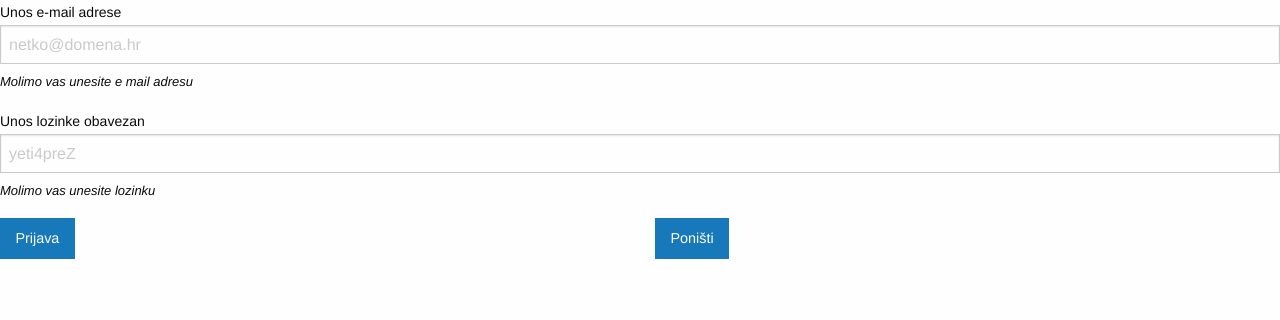
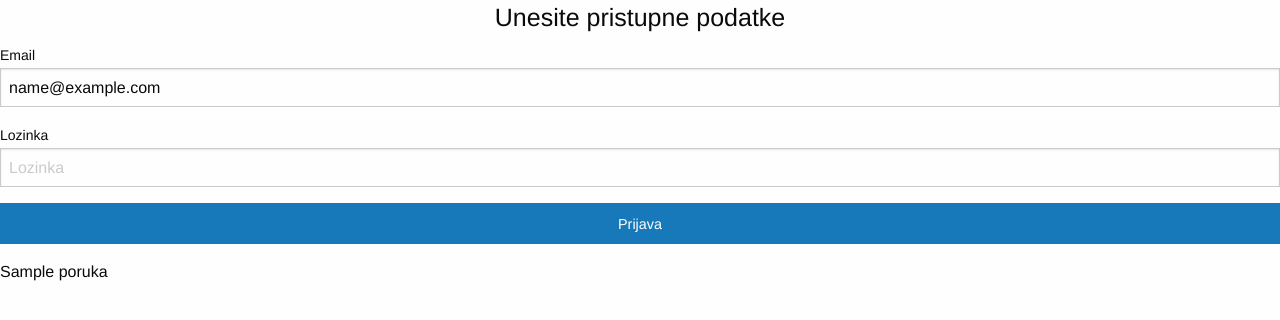
Before and after one commit to Sambarone/PHP-MVC, a PHP site: template aplikacija.hr/aplikacija/view/prijava.phtml in a window 1280 px wide. Shown: the top 320 px of the page. Run offline with PHP 8.4, Linux system fonts and the light colour scheme; the template is opened without the code that fills it: most values are stand-ins (such as "Sample title", 1, 10 or a date in 2020); data that the repository does not hold is empty.

Commit message:
Priprema login

```diff
--- a/aplikacija.hr/aplikacija/view/prijava.phtml
+++ b/aplikacija.hr/aplikacija/view/prijava.phtml
@@ -1,43 +1,13 @@
-<form data-abide novalidate action="" method="post">
-  <div class="grid-x grid-margin-x">
-    <div class="cell">
-      <div data-abide-error class="alert callout" style="display: none;">
-        <p><i class="fi-alert"></i> Pogrešan unos email-a ili lozinke.</p>
-      </div>
-    </div>
-  </div>
-  <div class="grid-x grid-margin-x">
+<form class="log-in-form" action="<?= App::config('url');?>prijava/autorizacija" method="post">
+  <h4 class="text-center">Unesite pristupne podatke</h4>
+  <label>Email
+    <input type="email" name="email"
+    value="<?=$email?> "placeholder="netko@nesto.com">
+  </label>
+  <label>Lozinka
+    <input type="password" name="password" placeholder="Lozinka">
+  </label>
 
-  <div class="cell small-12">
-      <label for="email">Unos e-mail adrese
-        <input type="email" id="email" name="email" placeholder="netko@domena.hr" aria-describedby="exampleHelpTextemail" required >
-        <span class="form-error">
-          Obavezan unos!
-        </span>
-      <p class="help-text" id="exampleHelpTextemail">Molimo vas unesite e mail adresu</p>
-      </label>
-    </div>
-
-
-    <div class="cell small-12">
-      <label for="lozinka">Unos lozinke obavezan
-        <input type="password" id="lozinka" name="lozinka" placeholder="yeti4preZ" aria-describedby="exampleHelpTextPassword" required >
-        <span class="form-error">
-          Obavezan unos!
-        </span>
-      <p class="help-text" id="exampleHelpTextPassword">Molimo vas unesite lozinku</p>
-      </label>
-    </div>
-
-  </div>
-
-
-  <div class="grid-x grid-margin-x">
-    <fieldset class="cell medium-6">
-      <button class="button" type="submit" value="Submit">Prijava</button>
-    </fieldset>
-    <fieldset class="cell medium-6">
-      <button class="button" type="reset" value="Reset">Poništi</button>
-    </fieldset>
-  </div>
+  <p><input type="submit" class="button expanded" value="Prijava"></input></p>
+  <?= $poruka?>
 </form>
```
Also changed, not shown: aplikacija.hr/aplikacija/controller/IndexController.php (+5 -5 lines), aplikacija.hr/aplikacija/controller/PrijavaController.php (added, +34 -0 lines), aplikacija.hr/aplikacija/view/index.phtml (+1 -9 lines).
